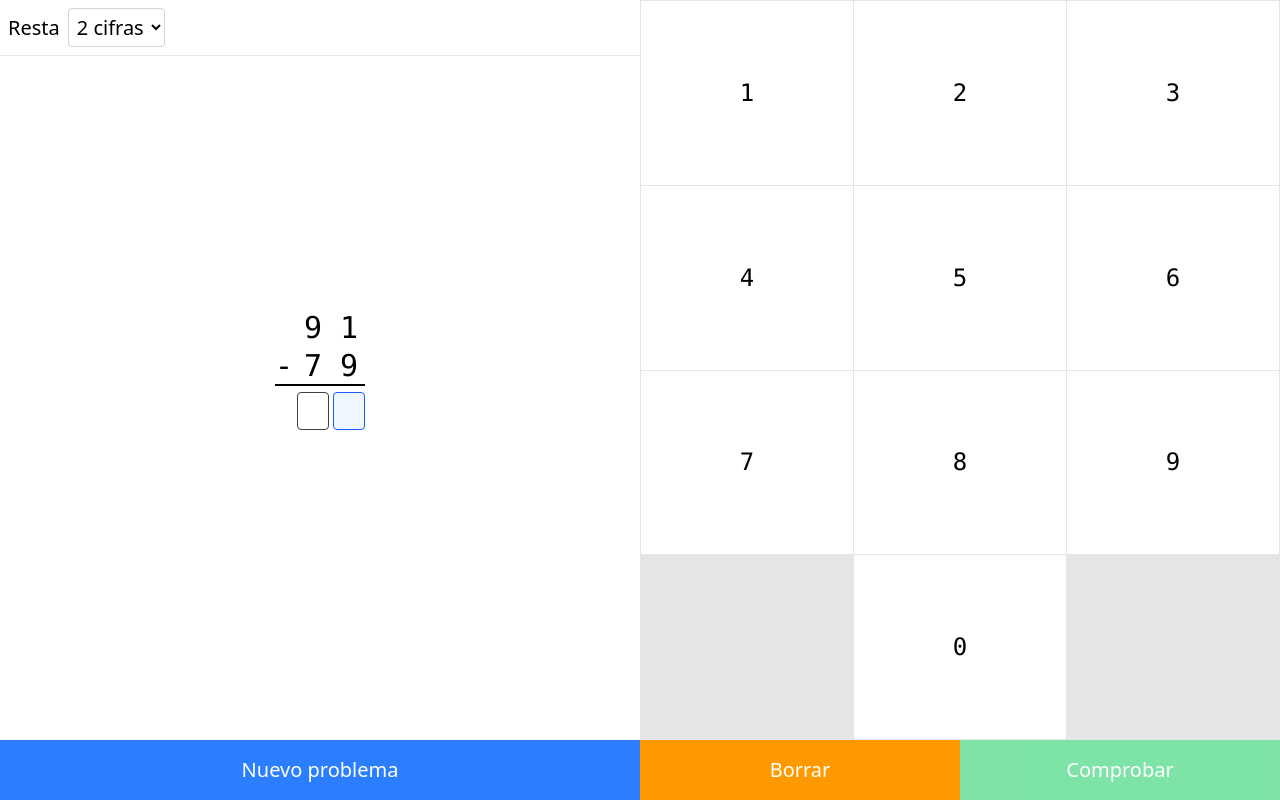
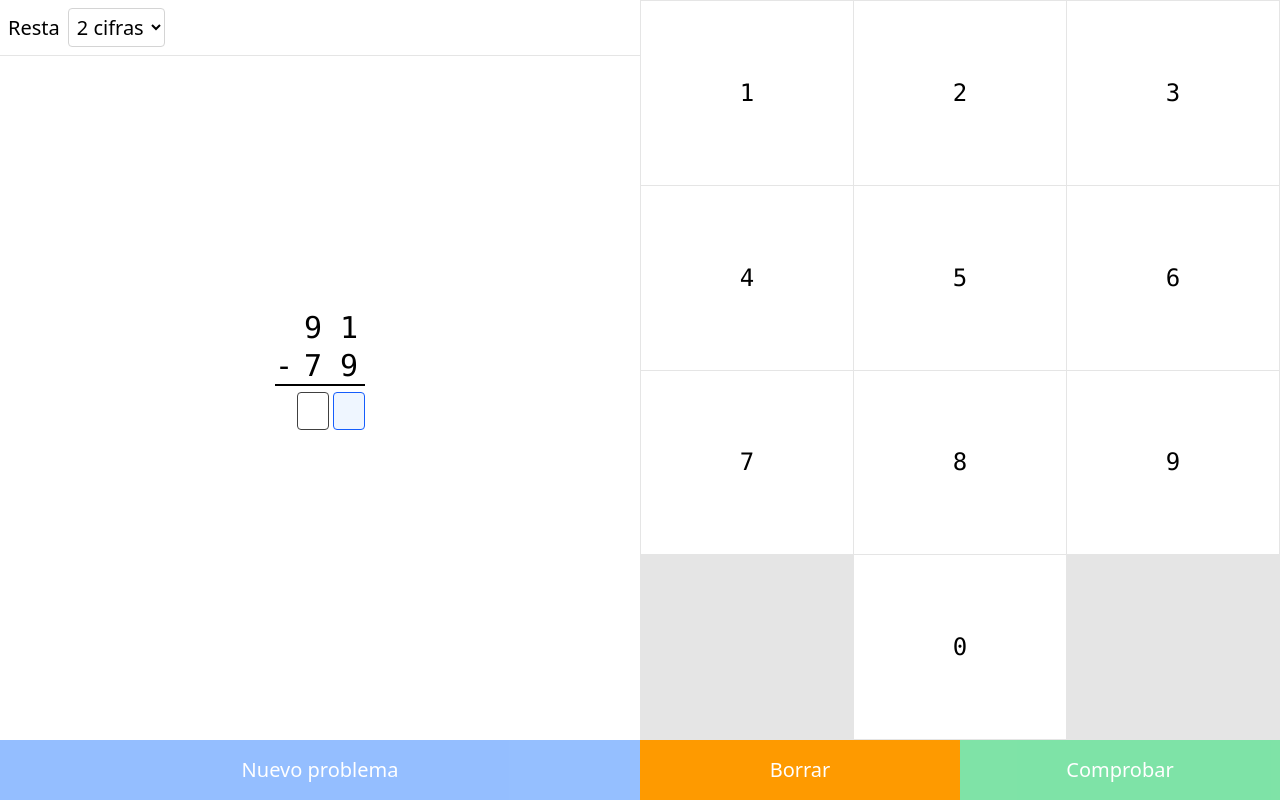
Before and after one commit to antoniogenaro/repasando-clases, an Angular app: page /resta in a window 1280 px wide. Built offline with nearby package versions, Linux system fonts and the light colour scheme; a web font is replaced by a local one.

Commit message:
feat: disable new problem button until check answer

```diff
--- a/src/app/pages/subtraction/subtraction.html
+++ b/src/app/pages/subtraction/subtraction.html
@@ -57,7 +57,15 @@
       </div>
 
       <div>
-        <button appButton color="blue" (click)="reset()" class="w-full">Nuevo problema</button>
+        <button
+          appButton
+          color="blue"
+          (click)="reset()"
+          class="w-full"
+          [disabled]="isCorrect() === null"
+        >
+          Nuevo problema
+        </button>
       </div>
     </div>
 
```
